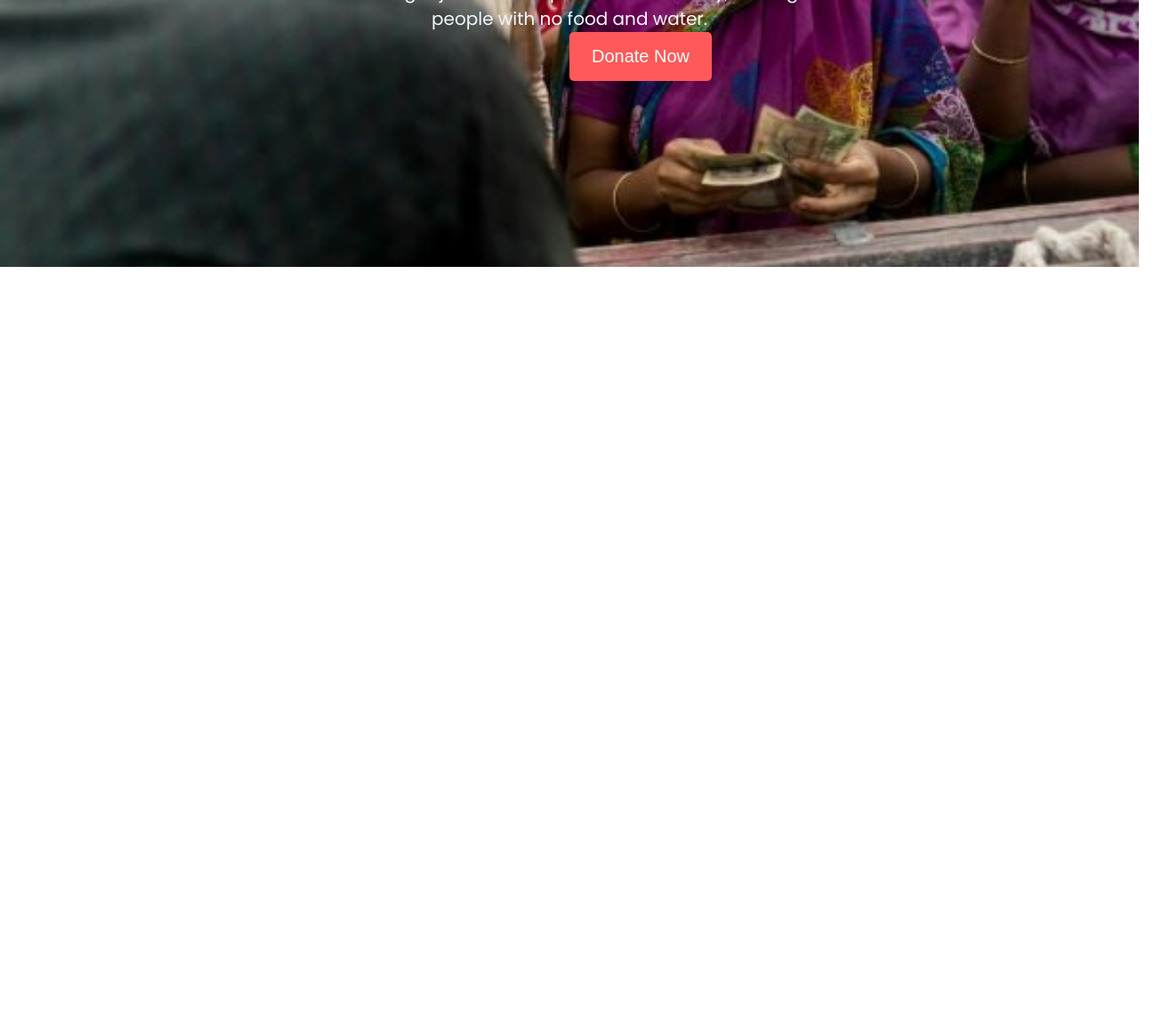
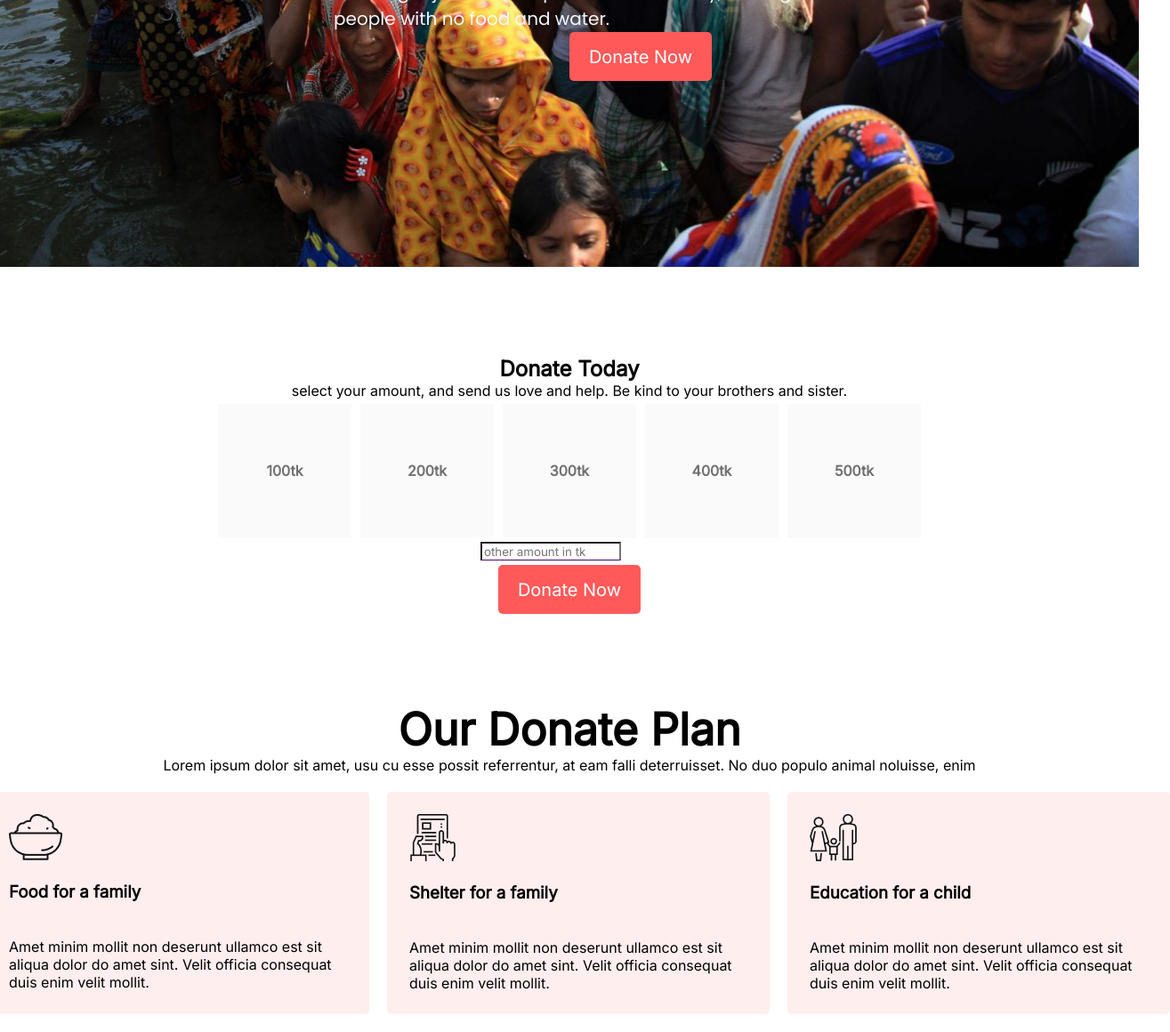
Before and after one commit to MosaddikHabib/donate-today, a plain HTML site: page index.html in a window 1280 px wide. Shown: the part 500-1660 px from the top of the page at 89% size, 1315 px wide, since content can reach past the window. Before the commit the page ends 800 px from the top, so only its background shows below. Drawn offline with Linux system fonts and the light colour scheme.

Commit message:
plan section added

```diff
--- a/index.html
+++ b/index.html
@@ -24,6 +24,72 @@
             <button class="btn">Donate Now</button>
         </div>
     </section>
+
+    <!-- =======donate day=========== -->
+    <section class="donate-today">
+        <div class="donate-content">
+            <h1>Donate Today</h1>
+            <p>
+                select your amount, and send us love and help. Be kind to your brothers and sister.
+            </p>
+            <div class="donate-amount">
+                <div class="amount-box">100tk</div>
+                <div class="amount-box">200tk</div>
+                <div class="amount-box">300tk</div>
+                <div class="amount-box">400tk</div>
+                <div class="amount-box">500tk</div>
+            </div>
+            <div class="inputbox">
+                <input type="text" placeholder="other amount in tk">
+            </div>
+            <button class="btn2">Donate Now</button>
+
+        </div>
+    </section>
+
+    <!-- ==================Donate Plan =============== -->
+    <section class="plan-section">
+        <h1>Our Donate Plan</h1>
+        <p>
+            Lorem ipsum dolor sit amet, usu cu esse possit referrentur, at eam falli deterruisset. No duo populo animal
+            noluisse, enim
+        </p>
+        <div class="plan-container" id="bg-color">
+            <div class="d-plan">
+                <img src="icons/food.png" alt=""><br><br>
+                <h3>
+                    Food for a family
+                </h3><br><br>
+                <p>
+                    Amet minim mollit non deserunt ullamco est sit aliqua dolor do amet sint. Velit officia consequat
+                    duis
+                    enim velit mollit.
+                </p>
+            </div>
+            <div class="d-plan">
+                <img src="icons/Frame-1.png" alt=""><br><br>
+                <h3>
+                    Shelter for a family
+                </h3><br><br>
+                <p>
+                    Amet minim mollit non deserunt ullamco est sit aliqua dolor do amet sint. Velit officia consequat
+                    duis
+                    enim velit mollit.
+                </p>
+            </div>
+            <div class="d-plan">
+                <img src="icons/shelter.png" alt=""> <br><br>
+                <h3>
+                    Education for a child
+                </h3><br><br>
+                <p>
+                    Amet minim mollit non deserunt ullamco est sit aliqua dolor do amet sint. Velit officia consequat
+                    duis
+                    enim velit mollit.
+                </p>
+            </div>
+        </div>
+    </section>
 </body>
 
 </html>
--- a/style.css
+++ b/style.css
@@ -1,10 +1,12 @@
 /*for Inter:  font-family: 'Inter', sans-serif; */
 * {
     margin: 0;
+    font-family: 'Inter', sans-serif;
 }
 
+/* ===========Landing page design========= */
 .landing-page {
-    background-image: url(images/donation1.jpg);
+    background-image: url(images/donation7.jpg);
     background-repeat: no-repeat;
     background-size: cover;
     display: flex;
@@ -13,10 +15,12 @@
     justify-content: center;
     width: 100%;
     height: 100vh;
+
+    margin-bottom: 10px;
 }
 
 .landing-page p {
-    text-align: center;
+    text-align: row;
     color: aliceblue;
     font-size: 20px;
     font-family: 'Poppins', sans-serif;
@@ -44,3 +48,84 @@
     color: whitesmoke;
     margin: 0 305px;
 }
+
+/* =======donate day========== */
+.donate-today {
+    margin-bottom: 10px;
+}
+
+.donate-content {
+    display: flex;
+    flex-direction: column;
+    align-items: center;
+    margin-top: 100px;
+    margin-bottom: 100px;
+}
+
+.donate-amount {
+    display: flex;
+    flex-direction: row;
+}
+
+.amount-box {
+    width: 150px;
+    height: 150px;
+    font-weight: 700;
+    color: #707070;
+    border: none;
+    background-color: #FAFAFA;
+    margin: 5px;
+    display: flex;
+    align-items: center;
+    justify-content: center;
+}
+
+.btn2 {
+    text-align: center;
+    font-size: 20px;
+    margin-top: 5px;
+    color: white;
+    background: #FF5959;
+    border-radius: 5px;
+    width: 160px;
+    height: 55px;
+    border: #FF5959;
+    cursor: pointer;
+}
+
+.inputbox input {
+    border-bottom: 1px solid indigo;
+    width: 75%;
+
+}
+
+.plan-container {
+    display: flex;
+    margin: 20px 50px;
+}
+
+.plan-section {
+    display: flex;
+    flex-direction: column;
+    align-items: center;
+    margin-top: 100px 0px;
+}
+
+.plan-section h1 {
+    font-size: 50px;
+    font-weight: 700px;
+    color: ;
+}
+
+.d-plan {
+    width: 380px;
+    height: 200px;
+    background-color: rgba(255, 89, 89, 0.1);
+    border-radius: 5px;
+    margin-left: 20px;
+    padding: 25px;
+}
+
+.plan-section .plan-container #bg-color {
+    background-color: rgba(79, 157, 166, 0.1);
+}
```
